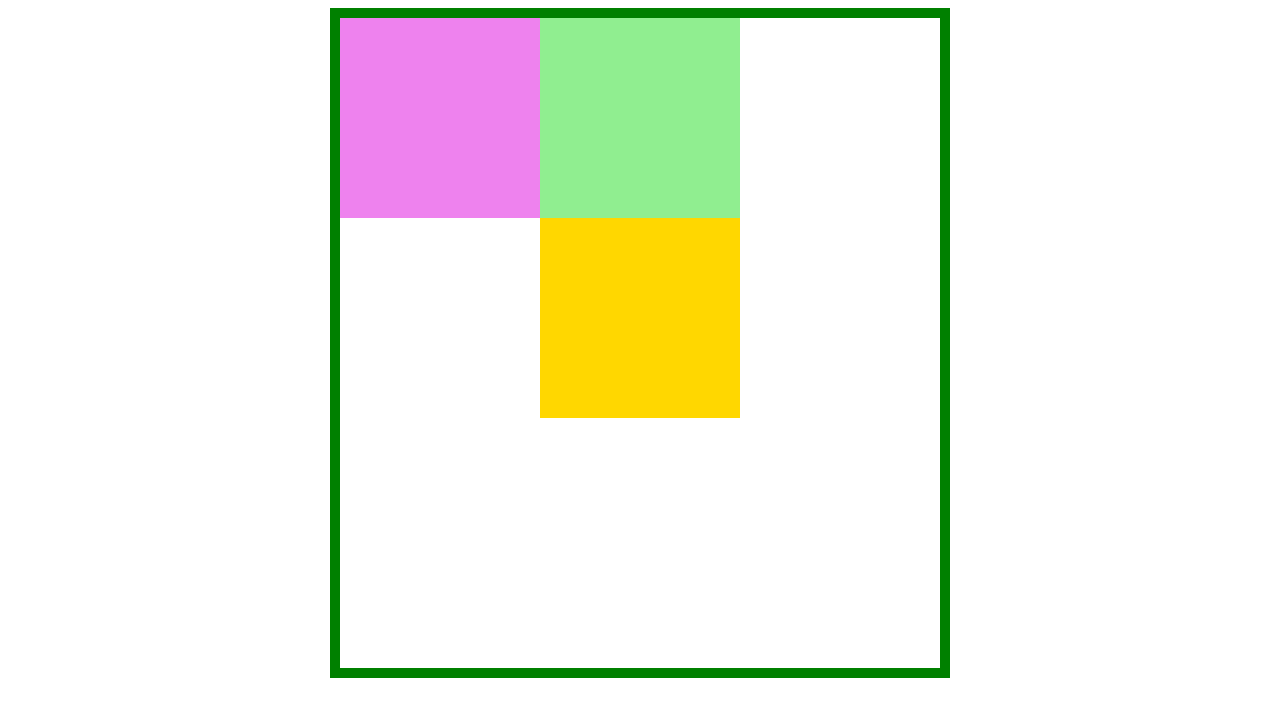
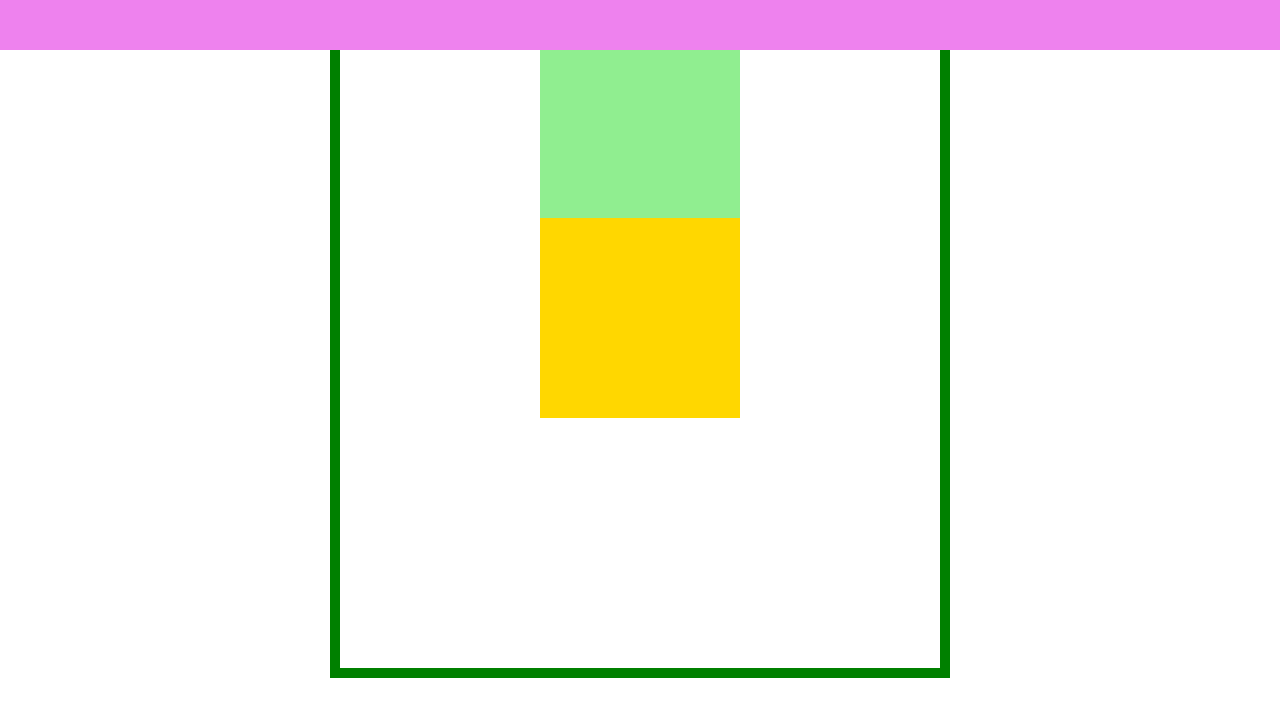
Before and after one commit to bdhafin/CSSLayouting, a plain HTML site: page #12Position : Absolute & Fixed/fixed/index.html in a window 1280 px wide. Shown: the top 716 px of the page. Drawn offline with Linux system fonts and the light colour scheme.

Commit message:
complete absolute and fixed

```diff
--- a/#12Position : Absolute & Fixed/fixed/css/style.css
+++ b/#12Position : Absolute & Fixed/fixed/css/style.css
@@ -3,16 +3,20 @@ div{
     height: 200px;
     margin: auto;
 }
-
+body{
+    height: 2000px;
+}
 .satu{
     background-color: lightgreen;
 }
 
 .dua{
     background-color: violet;
-    position: absolute;
+    position: fixed;
     top: 0;
     left: 0;
+    height: 50px;
+    width: 100%;
 }
 
 .tiga{
```
